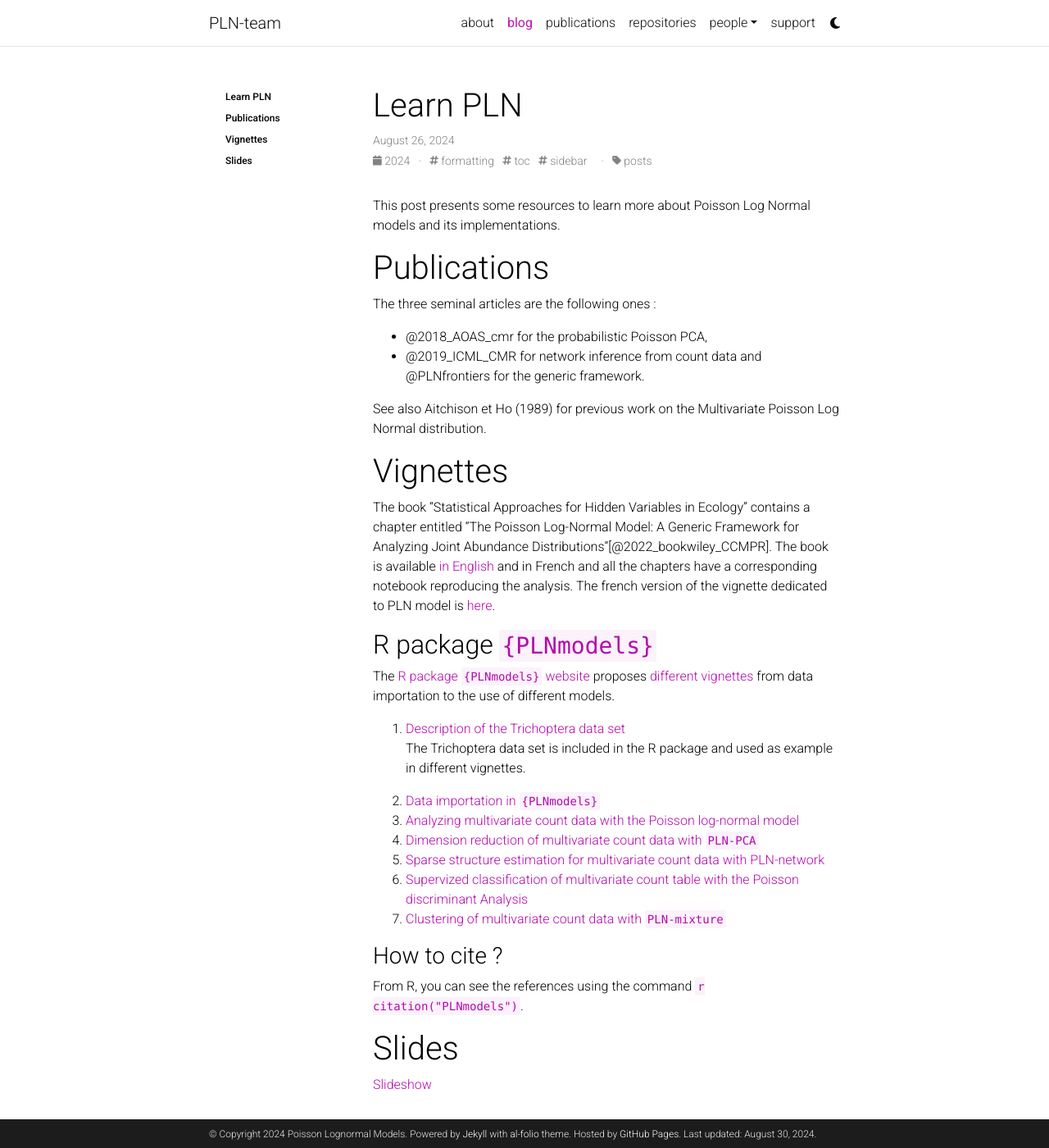
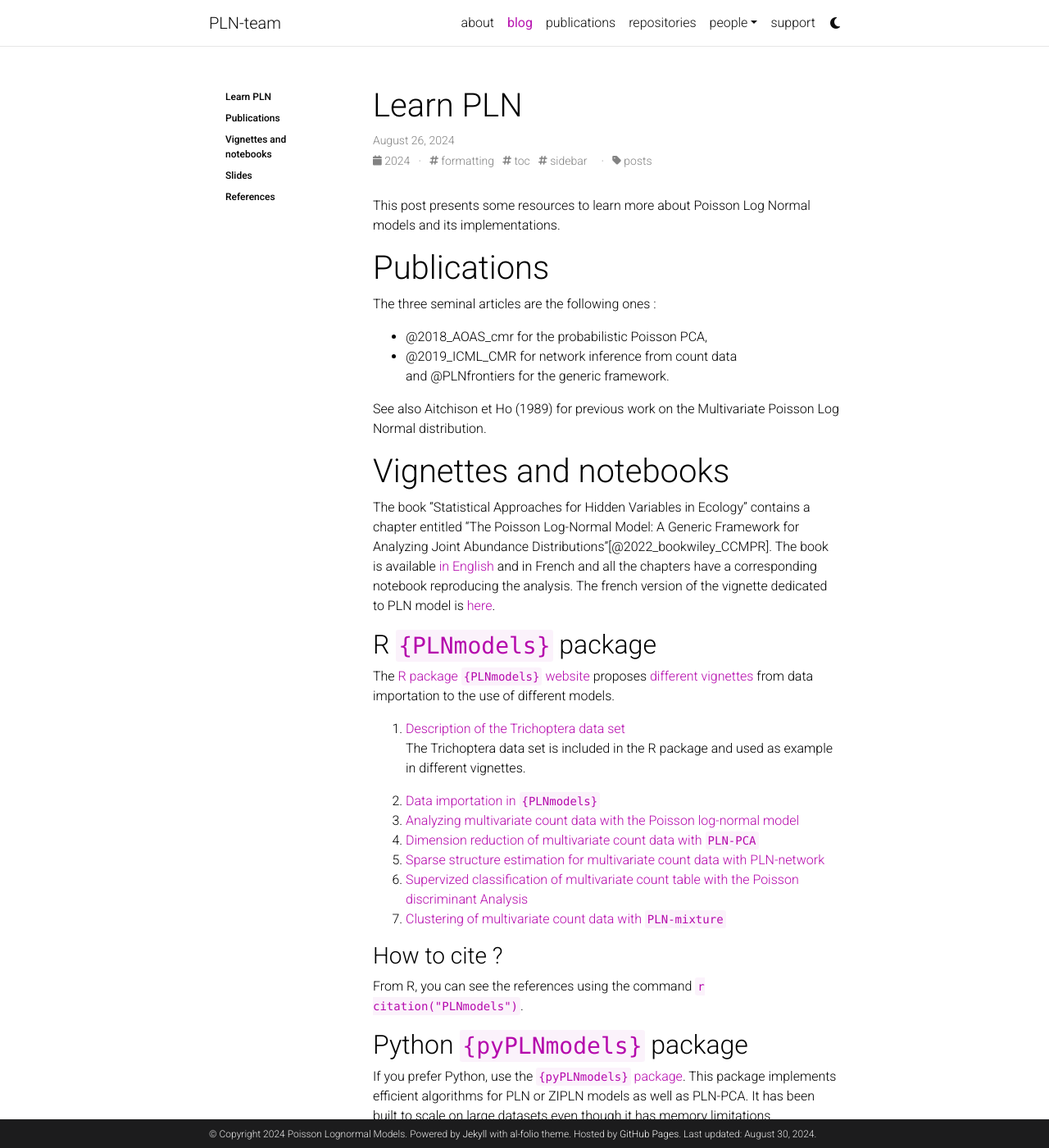
Before and after one commit to PLN-team/pln-team.github.io, a Jekyll site: the page built from _posts/2024-08-26-pln-learn.md, in a window 1280 px wide and 1400 px high. Shown: the whole window at 82% size. Built offline with Jekyll 4.4.1, drawn with Linux system fonts in a browser that asks for light colours; comment, search, counter and statistics services are not loaded; a style sheet for code colours, icons or effects is not loaded.

Commit message:
Add lignes on pyPLNmodels and correct links to references

```diff
--- a/_posts/2024-08-26-pln-learn.md
+++ b/_posts/2024-08-26-pln-learn.md
@@ -17,17 +17,18 @@
 # Publications
 
 The three seminal articles are the following ones :
+
 - @2018_AOAS_cmr for the probabilistic Poisson PCA,
 - @2019_ICML_CMR for network inference from count data
 and @PLNfrontiers for the generic framework.
 
 See also Aitchison et Ho (1989) for previous work on the Multivariate Poisson Log Normal distribution.
 
-# Vignettes
+# Vignettes and notebooks
 
 The book "Statistical Approaches for Hidden Variables in Ecology" contains a chapter entitled  "The Poisson Log-Normal Model: A Generic Framework for Analyzing Joint Abundance Distributions"[@2022_bookwiley_CCMPR]. The book is available [in English](https://onlinelibrary.wiley.com/doi/book/10.1002/9781119902799) and in French and all the chapters have a corresponding notebook reproducing the analysis. The french version of the vignette dedicated to PLN model is [here](https://oliviergimenez.github.io/code_livre_variables_cachees/chiquet.html).
 
-## R package `{PLNmodels}`
+## R `{PLNmodels}` package
 The [R package `{PLNmodels}` website](https://pln-team.github.io/) proposes [different vignettes](https://pln-team.github.io/PLNmodels/) from data importation to the use of different models.
 
 1. [Description of the Trichoptera data set](https://pln-team.github.io/PLNmodels/articles/Trichoptera.html)
@@ -44,6 +45,13 @@
 
 From R, you can see the references using the command `r citation("PLNmodels")`.
 
+## Python `{pyPLNmodels}` package
+
+If you prefer Python, use the [`{pyPLNmodels}` package](https://bbatardiere.pages.mia.inra.fr/pyplnmodels). This package implements efficient algorithms for PLN or ZIPLN models as well as PLN-PCA.  It has been built to scale on large datasets even though it has memory limitations.
+A notebook to get started is available [here](https://github.com/PLN-team/pyPLNmodels/blob/main/Getting_started.ipynb).
+
 # Slides
 
 [Slideshow](https://pln-team.github.io/slideshow/#1)
+
+# References
```
Also changed, not shown: other parts of _posts/2024-08-26-pln-learn.md (+1 -1 lines), _bibliography/methodology.bib (+16 -0 lines).
